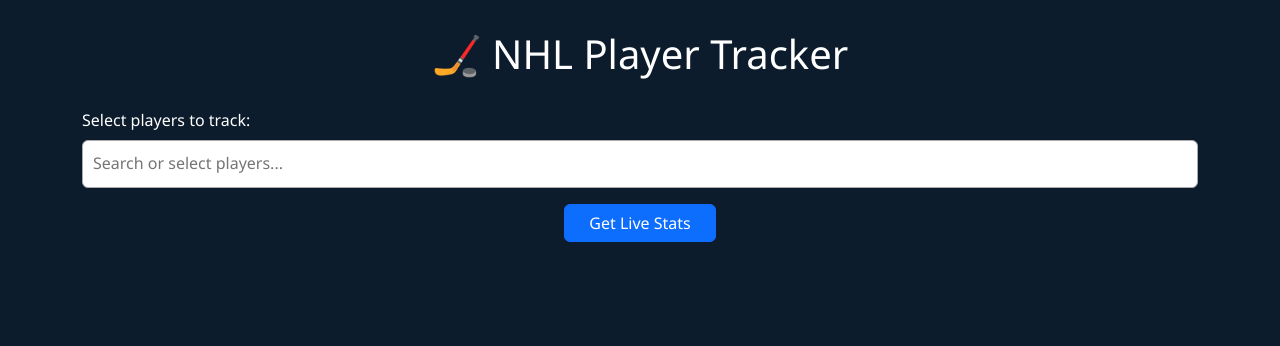
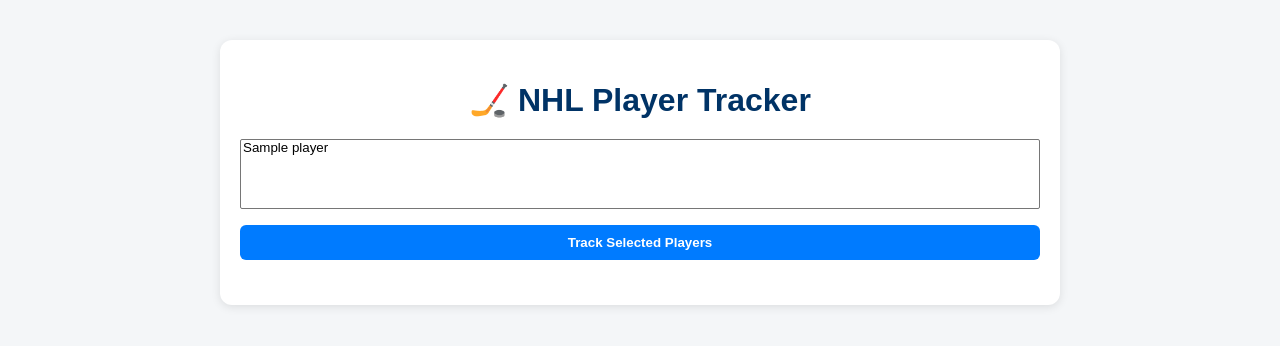
Before and after one commit to jjaxa/nhl-tracker, a Flask app: template templates/index.html in a window 1280 px wide. Shown: the top 346 px of the page. Run offline with Flask 3, Linux system fonts and the light colour scheme; the template is opened without the code that fills it: most values are stand-ins (such as "Sample title", 1, 10 or a date in 2020); some libraries are stand-ins or nearby versions.

Commit message:
Update index.html

```diff
--- a/templates/index.html
+++ b/templates/index.html
@@ -1,146 +1,146 @@
 <!DOCTYPE html>
 <html lang="en">
 <head>
-  <meta charset="UTF-8" />
-  <meta name="viewport" content="width=device-width, initial-scale=1.0" />
+  <meta charset="UTF-8">
+  <meta name="viewport" content="width=device-width, initial-scale=1.0">
   <title>NHL Player Tracker</title>
 
-  <!-- Bootstrap CSS -->
-  <link
-    href="https://cdn.jsdelivr.net/npm/bootstrap@5.3.2/dist/css/bootstrap.min.css"
-    rel="stylesheet"
-  />
-
-  <!-- Select2 CSS -->
-  <link
-    href="https://cdn.jsdelivr.net/npm/select2@4.1.0-rc.0/dist/css/select2.min.css"
-    rel="stylesheet"
-  />
+  <!-- Select2 for searchable dropdown -->
+  <link href="https://cdn.jsdelivr.net/npm/select2@4.1.0-rc.0/dist/css/select2.min.css" rel="stylesheet" />
+  <script src="https://cdn.jsdelivr.net/npm/select2@4.1.0-rc.0/dist/js/select2.min.js"></script>
 
   <style>
     body {
-      background: #0c1c2c;
-      color: #fff;
-      font-family: "Segoe UI", sans-serif;
-      padding: 30px;
+      font-family: Arial, sans-serif;
+      background-color: #f4f6f8;
+      margin: 0;
+      padding: 0;
+    }
+    .container {
+      max-width: 800px;
+      margin: 40px auto;
+      padding: 20px;
+      background-color: white;
+      border-radius: 12px;
+      box-shadow: 0 2px 10px rgba(0,0,0,0.1);
     }
     h1 {
       text-align: center;
-      margin-bottom: 30px;
+      margin-bottom: 20px;
+      color: #003366;
     }
-    .select2-container--default .select2-selection--multiple {
-      background-color: #fff;
-      color: #000;
+    .player-select {
+      width: 100%;
+      margin-bottom: 15px;
+    }
+    button {
+      width: 100%;
+      padding: 10px;
+      background-color: #007bff;
+      color: white;
+      font-weight: bold;
+      border: none;
       border-radius: 6px;
-      padding: 5px;
-      min-height: 48px;
+      cursor: pointer;
+    }
+    button:hover {
+      background-color: #0056b3;
     }
     #results {
-      margin-top: 30px;
+      margin-top: 25px;
     }
     .player-card {
-      background: #132639;
+      border: 1px solid #ccc;
       border-radius: 10px;
-      padding: 15px;
-      margin-bottom: 10px;
-      box-shadow: 0 0 6px rgba(255, 255, 255, 0.1);
+      padding: 10px 15px;
+      margin: 10px 0;
+      background: #f8f9fa;
+      transition: background-color 0.3s;
+    }
+    .player-card:hover {
+      background-color: #e8f0ff;
+    }
+    h3 {
+      margin: 0 0 8px 0;
+      color: #002244;
+    }
+    #last-updated {
+      text-align: center;
+      font-size: 14px;
+      color: #555;
+      margin-top: 10px;
     }
   </style>
 </head>
+
 <body>
   <div class="container">
     <h1>🏒 NHL Player Tracker</h1>
 
-    <form id="tracker-form" class="mb-4">
-      <label for="player-select" class="form-label">Select players to track:</label>
-      <select
-        id="player-select"
-        name="player_ids[]"
-        class="form-select"
-        multiple="multiple"
-        style="width: 100%"
-      >
+    <form id="player-form">
+      <select class="player-select" name="player_ids[]" multiple="multiple">
         {% for name, pid in players.items() %}
-        <option value="{{ pid }}">{{ name }}</option>
+          <option value="{{ pid }}">{{ name }}</option>
         {% endfor %}
       </select>
-
-      <div class="mt-3 d-flex justify-content-center">
-        <button type="submit" class="btn btn-primary px-4">
-          Get Live Stats
-        </button>
-      </div>
+      <button type="submit">Track Selected Players</button>
     </form>
 
     <div id="results"></div>
+    <div id="last-updated"></div>
   </div>
 
-  <!-- jQuery -->
-  <script src="https://code.jquery.com/jquery-3.6.0.min.js"></script>
-  <!-- Bootstrap JS -->
-  <script src="https://cdn.jsdelivr.net/npm/bootstrap@5.3.2/dist/js/bootstrap.bundle.min.js"></script>
-  <!-- Select2 JS -->
-  <script src="https://cdn.jsdelivr.net/npm/select2@4.1.0-rc.0/dist/js/select2.min.js"></script>
+  <script>
+  document.addEventListener("DOMContentLoaded", function () {
+    const refreshInterval = 30000; // 30 seconds
+    const form = document.getElementById("player-form");
+    const resultsDiv = document.getElementById("results");
+    const lastUpdatedDiv = document.getElementById("last-updated");
 
-  <script>
-    $(document).ready(function () {
-      // Initialize Select2 with search
-      $("#player-select").select2({
-        placeholder: "Search or select players...",
-        allowClear: true,
+    // Initialize Select2
+    $(".player-select").select2({
+      placeholder: "Search and select players...",
+      allowClear: true
+    });
+
+    async function fetchStats() {
+      const formData = new FormData(form);
+      const response = await fetch("/live_stats", {
+        method: "POST",
+        body: formData
       });
+      const data = await response.json();
 
-      // Load saved players from localStorage
-      const savedPlayers = JSON.parse(localStorage.getItem("trackedPlayers")) || [];
-      if (savedPlayers.length > 0) {
-        $("#player-select").val(savedPlayers).trigger("change");
+      resultsDiv.innerHTML = "";
+      for (const [name, stats] of Object.entries(data)) {
+        const playerDiv = document.createElement("div");
+        playerDiv.classList.add("player-card");
+        playerDiv.innerHTML = `
+          <h3>${name}</h3>
+          <p><strong>${stats.label}</strong></p>
+          <p>Shots on Goal: ${stats.shots}</p>
+          <p>Goals: ${stats.goals}</p>
+        `;
+        resultsDiv.appendChild(playerDiv);
       }
 
-      // Submit form to fetch stats
-      $("#tracker-form").on("submit", function (e) {
-        e.preventDefault();
-        const selected = $("#player-select").val() || [];
+      const now = new Date();
+      lastUpdatedDiv.textContent = "🔁 Last updated: " + now.toLocaleTimeString();
+    }
 
-        // Save selected list for persistence
-        localStorage.setItem("trackedPlayers", JSON.stringify(selected));
+    form.addEventListener("submit", async (e) => {
+      e.preventDefault();
+      await fetchStats();
+      startAutoRefresh();
+    });
 
-        if (selected.length === 0) {
-          $("#results").html("<p>No players selected.</p>");
-          return;
-        }
-
-        $("#results").html("<p>Loading...</p>");
-
-        $.post("/live_stats", { "player_ids[]": selected }, function (data) {
-          let html = "";
-          for (const [name, stats] of Object.entries(data)) {
-            html += `
-              <div class="player-card">
-                <h5>${name}</h5>
-                <p><strong>{{ player.label }}</strong></p>
-                <p>Shots on Goal: {{ player.shots }}</p>
-                <p>Goals: {{ player.goals }}</p>
-              </div>
-            `;
-          }
-
-          // Show players even if no active game
-          if (Object.keys(data).length === 0) {
-            html = `
-              <div class="alert alert-secondary text-center">
-                <strong>No live data</strong> — your selected players may not have games today.
-              </div>
-            `;
-          }
-
-          $("#results").html(html);
-        }).fail(function () {
-          $("#results").html(
-            "<div class='alert alert-danger'>Error fetching stats.</div>"
-          );
-        });
-      });
-    });
+    let refreshTimer;
+    function startAutoRefresh() {
+      if (refreshTimer) clearInterval(refreshTimer);
+      refreshTimer = setInterval(fetchStats, refreshInterval);
+      console.log("[AutoRefresh] Stats updating every 30 seconds");
+    }
+  });
   </script>
 </body>
 </html>
```
